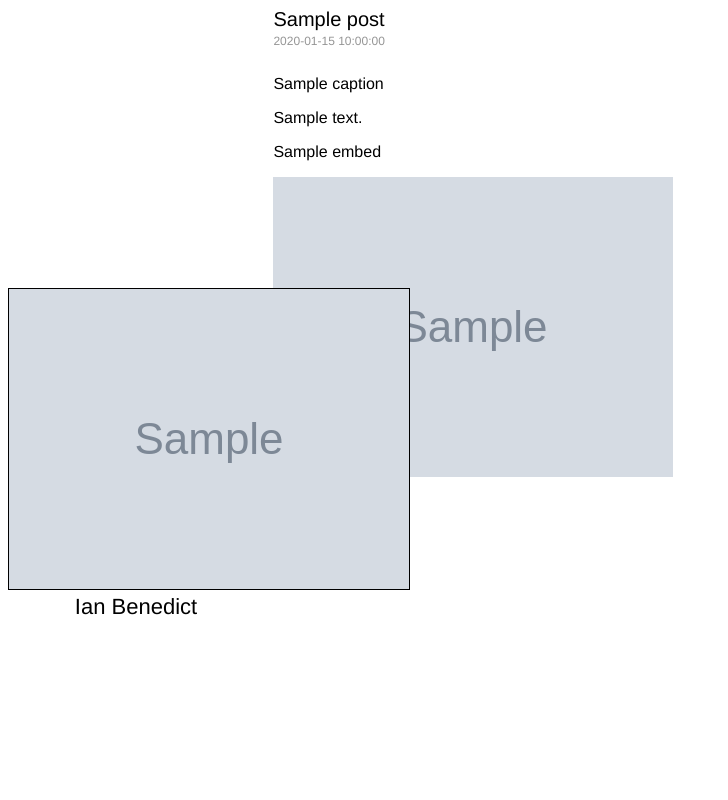
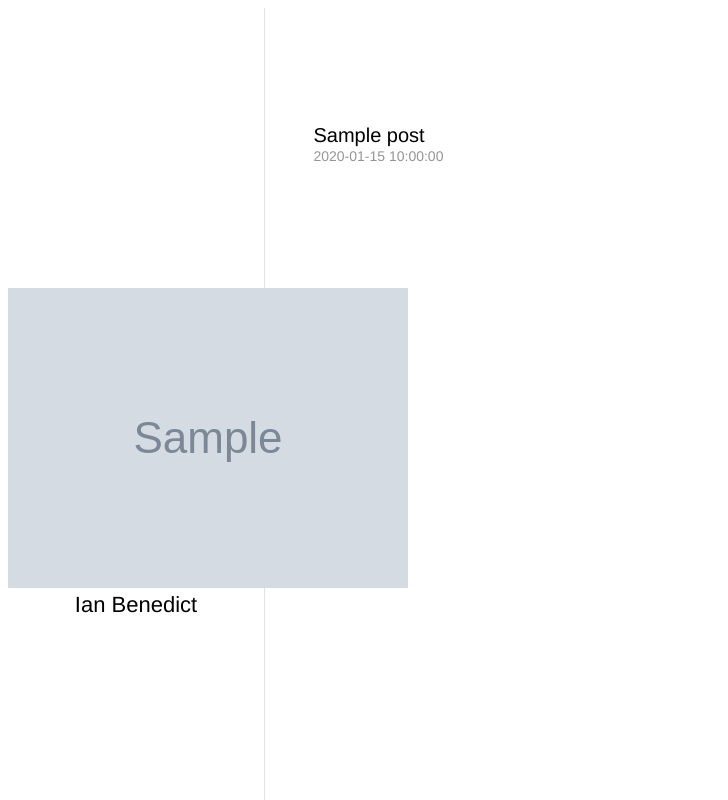
Before and after one commit to Duelist/ianb-flask, a Flask app: template ianb/templates/blog/list.html in a window 1280 px wide. Shown: the whole page, without its empty margins (0-728 px from the left). Run offline with Flask 2, Linux system fonts and the light colour scheme; the template is opened without the code that fills it: most values are stand-ins (such as "Sample title", 1, 10 or a date in 2020); grey boxes marked "Sample" are stand-in pictures.

Commit message:
Additional styling changes.

```diff
--- a/ianb/static/css/base.css
+++ b/ianb/static/css/base.css
@@ -4,6 +4,19 @@ body {
                "Helvetica Neue",
                "Lucida Grande",
                Helvetica;
+}
+
+a:link {
+  color: #000000;
+  text-decoration: none;
+}
+
+a:visited {
+  color: #252525;
+}
+
+a:hover {
+  color: #e54545;
 }
 
 .profile {
@@ -13,11 +26,18 @@ body {
 
   min-height: 100%;
   min-width: 200px;
+
+  border-right: 1px solid #e3e3e3;
 }
 
 .content {
   margin-left: 21%;
   z-index: 99999;
+
+  min-width: 650px;
+
+  padding-top: 100px;
+  padding-bottom: 150px;
 }
 
 /* Profile-view formatting */
@@ -37,16 +57,40 @@ body {
 
 /* List-view specific post formatting */
 
-.list-title {
+.post-list {
+  list-style-type: none;
+  padding-left: 40px;
+}
+
+.list-post {
+  padding-bottom: 50px;
+}
+
+.list-post-title {
   font-size: 20px;
 }
 
-.list-date {
-  font-size: 12px;
+.list-post-date {
+  font-size: 14px;
   color: #959595;
 }
 
-.list-post {
+/* Detail-view specific post formatting */
+
+.detail-post {
+  padding-left: 40px;
+}
+
+.detail-post-title {
+  font-size: 20px;
+}
+
+.detail-post-date {
+  font-size: 14px;
+  color: #959595;
+}
+
+.detail-post-content {
   padding-top: 10px;
-  padding-bottom: 10px;
+  max-width: 650px;
 }
--- a/ianb/templates/blog/list.html
+++ b/ianb/templates/blog/list.html
@@ -1,31 +1,12 @@
 {% extends "index.html" %}
 
 {% block content %}
-  <div>
-    {% for post in posts %}
-      <article>
-        <div class="list-title">{{ post.title }}</div>
-        <time class="list-date">{{ post.pretty_created_at }}</time>
-        <div class="list-post">
-        {% if post.caption %}
-          <p>{{ post.caption }}</p>
-        {% endif %}
-        {% if post.body %}
-        	{% if post.type == 'QuotePost' %}
-        	<blockquote>{{ post.body }}</blockquote>
-        	<p>- {{ post.author }}</p>
-        	{% else %}
-        	<p>{{ post.body }}</p>
-        	{% endif %}
-        {% endif %}
-        {% if post.embed %}
-        	{{ post.embed|safe() }}
-        {% endif %}
-        {% if post.image_url %}
-        	<p><img src="{{ post.image_url|safe() }}" /></p>
-        {% endif %}
-        </div>
-      {% endfor %}
-    </article>
-  </div>
+  <ul class="post-list">
+  {% for post in posts %}
+    <li class="list-post">
+      <div class="list-post-title"><a href="/{{ post.slug }}/">{{ post.title }}</a></div>
+      <time class="list-post-date">{{ post.pretty_created_at }}</time>
+    </li>
+  {% endfor %}
+  </ul>
 {% endblock %}
--- a/ianb/templates/index.html
+++ b/ianb/templates/index.html
@@ -1,10 +1,9 @@
 {% extends "base.html" %}
 
 {% block main %}
-  <div>
   <div class="profile">
     <div class="profile-wrap">
-        <img class="avatar" style="border: 1px solid" src="{{ context.gravatar_url }}" />
+      <img class="avatar" style="" src="{{ context.gravatar_url }}" />
       <div class="profile-text">Ian Benedict</div>
     </div>
   </div>
@@ -12,5 +11,4 @@
     {% block content %}
     {% endblock %}
   </div>
-  </div>
 {% endblock %}
```
Also changed, not shown: ianb/templates/admin/list.html (+6 -4 lines), ianb/templates/blog/detail.html (added, +27 -0 lines), ianb/views.py (+7 -0 lines). Lines whose indentation alone changed are shown as unchanged.
